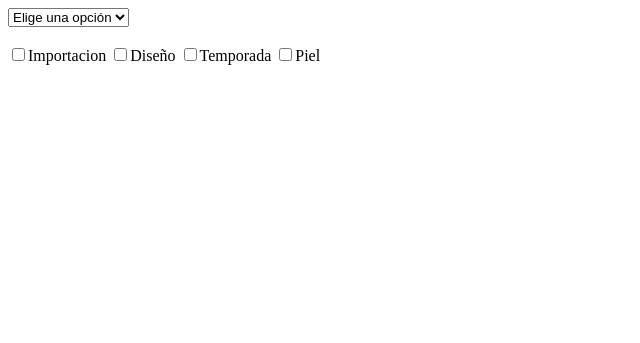
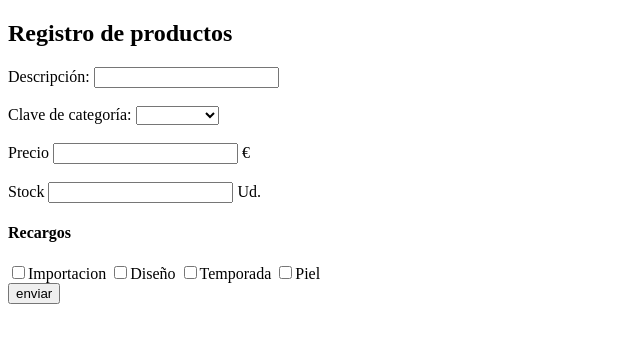
Before and after one commit to antonioc8021/www, a PHP site: page /Actividad3_7/registro.php in a window 1280 px wide. Shown: the top 343 px of the page, without its empty margins (0-640 px from the left). Run offline with PHP 8.4, Linux system fonts and the light colour scheme.

Commit message:
no registra ni los piojos de un calvo

```diff
--- a/Actividad3_7/registro.php
+++ b/Actividad3_7/registro.php
@@ -4,33 +4,53 @@
 <head>
     <meta charset="UTF-8">
     <meta name="viewport" content="width=device-width, initial-scale=1.0">
-    <title>Ejer C</title>
+    <title>Ejer que acabará conmigo</title>
 </head>
 
 <body>
-    <form action="c.php">
+    <h2><b>Registro de productos</b></h2>
+    <form action="registro.php" method="post">
+        Descripción: <input type="text" id="descripcion" name="descripcion" /><br><br>
 
+        Clave de categoría: <select name="claveCategoria" id="claveCategoria">
+            <option value="elegir"></option>
+            <?php
+            $codigo = ["INF", "JUV", "VET", "ALE", "CLASE_A", "CLASE_B", "CLASE_C"];
+            foreach ($codigo as $key) {
+                echo "<option value=$key>$key</option>";
+            }
+            ?>
+        </select> <br><br>
 
-        <select name="codigo" id="codigo">
-            <option value="ELIGE">Elige una opción</option>
-            <option value="INF">INF</option>
-            <option value="JUV">JUV</option>
-            <option value="VET">VET</option>
-            <option value="ALE">ALE</option>
-            <option value="CLASE_A">CLASE_A</option>
-            <option value="CLASE_B">CLASE_B</option>
-            <option value="CLASE_C">CLASE_C</option>
-        </select>
+        Precio <input type="number" id="precio" name="precio" /> €
         <br><br>
-        <input type="checkbox" id="importacion" name="Importación">Importacion
-        <input type="checkbox" id="diseno" name="Diseño">Diseño
-        <input type="checkbox" id="temporada" name="Temporada">Temporada
-        <input type="checkbox" id="piel " name="Piel">Piel
 
+        Stock <input type="number" id="stock" name="stock" /> Ud.
+        <br>
+
+        <h4>Recargos</h4>
+        <input type="checkbox" id="importacion" name="recargos">Importacion
+        <input type="checkbox" id="diseno" name="recargos">Diseño
+        <input type="checkbox" id="temporada" name="recargos">Temporada
+        <input type="checkbox" id="piel " name="recargos">Piel<br>
+        <input type="submit" id="enviar" value="enviar" />
     </form>
 
     <?php
-    $codigo = ["INF", "JUV", "VET", "ALE", "CLASE_A", "CLASE_B", "CLASE_C"];
+    if (isset($_POST['enviar'])) {
+        $descripcion = $_POST['descripcion'];
+        $claveCategoria = $_POST['claveCategoria'];
+        $precio = $_POST['precio'];
+        $stock = $_POST['stock'];
+        $recargos = $_POST['recargos'];
+        if (empty($descripcion) || empty($precio) || empty($stock)) {
+            echo ('Se deben de rellenar todos los campos');
+        } else {
+            echo ("ella perrea sola");
+        }
+    }
+
+
     ?>
 </body>
 
```
